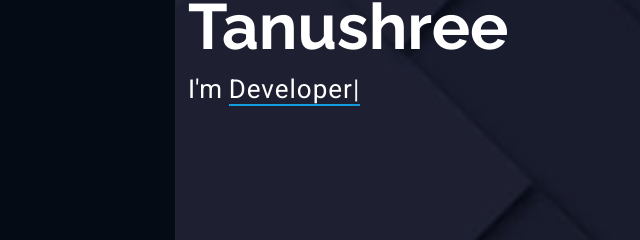
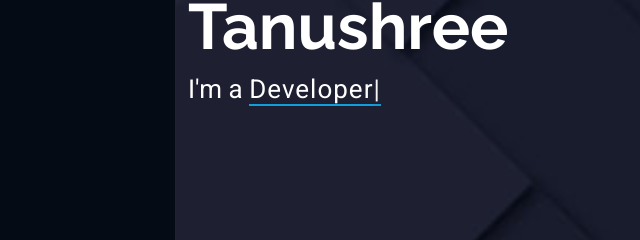
Before and after one commit to tanushre1011/Exp3, a plain HTML site: page iPortfolio-1.0.0/iPortfolio-1.0.0/index.html in a window 1280 px wide. Shown: the part 351-591 px from the top of the page, 124-764 px from the left. Drawn offline with Linux system fonts and the light colour scheme.

Commit message:
Update index.html

```diff
--- a/iPortfolio-1.0.0/iPortfolio-1.0.0/index.html
+++ b/iPortfolio-1.0.0/iPortfolio-1.0.0/index.html
@@ -81,7 +81,7 @@
 
       <div class="container" data-aos="fade-up" data-aos-delay="100">
         <h2>Tanushree </h2>
-        <p>I'm <span class="typed" data-typed-items="Data analyst, Developer, Freelancer, Photographer">Designer</span><span class="typed-cursor typed-cursor--blink" aria-hidden="true"></span><span class="typed-cursor typed-cursor--blink" aria-hidden="true"></span></p>
+        <p>I'm a <span class="typed" data-typed-items="Data analyst, Developer, Freelancer, Photographer">Designer</span><span class="typed-cursor typed-cursor--blink" aria-hidden="true"></span><span class="typed-cursor typed-cursor--blink" aria-hidden="true"></span></p>
       </div>
 
     </section><!-- /Hero Section -->
```
